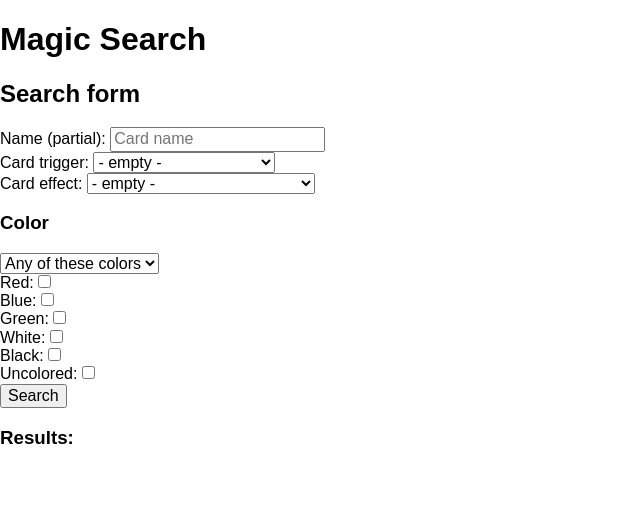
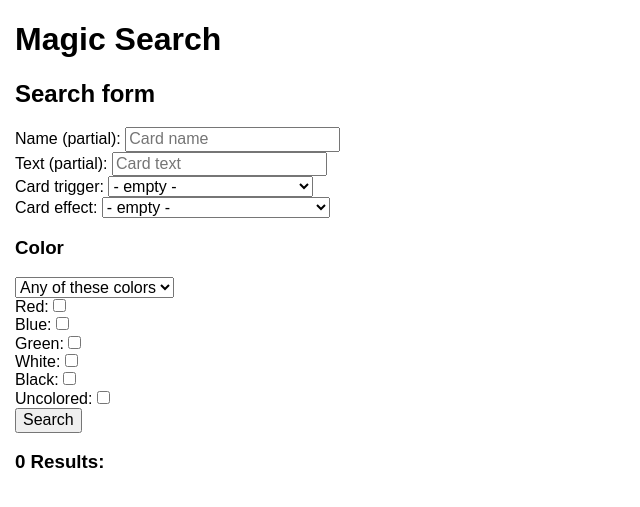
Before and after one commit to jmaister/magicserach, a Flask app: page /search in a window 1280 px wide. Shown: the top 507 px of the page, without its empty margins (0-640 px from the left). Run offline with Flask 2, Linux system fonts and the light colour scheme; data that the repository does not hold is empty; some libraries are stand-ins or nearby versions.

Commit message:
Add labels to card page. Add text search.

```diff
--- a/app.py
+++ b/app.py
@@ -32,6 +32,9 @@ def get_search():
         if 'cardname' in request.form and request.form['cardname'] != "":
             sql += "AND lower(c.name) like lower(?) "
             params.append('%' + request.form['cardname'] + '%')
+        if 'text' in request.form and request.form['text'] != "":
+            sql += "AND lower(c.text) like lower(?) "
+            params.append('%' + request.form['text'] + '%')
         if 'trigger' in request.form and request.form['trigger'] != "":
             sql += "AND lower(cl.labels) like lower(?) "
             params.append('%' + request.form['trigger'] + '%')
--- a/rules.py
+++ b/rules.py
@@ -25,6 +25,8 @@ patterns = [
     {"label": "ON_DIE,1", "pattern": [{"LEMMA": "creature"}, {"LOWER": "you"}, {"LEMMA": "control"}, {"LEMMA": "die"}]},
     {"label": "ON_DIE,2", "pattern": [{"LEMMA": "whenever"}, {"OP": "?"}, {"OP": "?"}, {"LEMMA": "creature"}, {"LOWER": "you"}, {"LEMMA": "control"}, {"LEMMA": "die"}]},
 
+    {"label": "ON_CREATURE_ENTER,1", "pattern": [{"LEMMA": "whenever"}, {"LEMMA": "another"}, {"LEMMA": "creature"}, {"LEMMA": "enter"}, {"LEMMA": "the"}, {"LEMMA": "battlefield"}]},
+
     {"label": "DAMAGE_OWN", "pattern": [{"LEMMA": "deal"}, {"LIKE_NUM": True}, {"LEMMA": "damage"}, {"LEMMA": "to"}, {"LOWER": "you"}]},
     {"label": "DAMAGE_ALL", "pattern": [{"LEMMA": "deal"}, {"LIKE_NUM": True}, {"LEMMA": "damage"}, {"LEMMA": "to"}, {"LEMMA": "each"}, {"LEMMA": "player"}]},
     {"label": "DAMAGE_OPPONENT", "pattern": [{"LEMMA": "deal"}, {"LIKE_NUM": True}, {"LEMMA": "damage"}, {"LEMMA": "to"}, {"LOWER": "each"}, {"LEMMA": "opponent"}]},
@@ -40,6 +42,12 @@ patterns = [
     {"label": "SCRY_TOP", "pattern": [{"LEMMA": "look"}, {"LEMMA": "at"}, {"LEMMA": "the"}, {"LEMMA": "top"}, {"LIKE_NUM": True}, {"LEMMA": "card"}, {"LEMMA": "of"}, {"LOWER": "your"}, {"LEMMA": "library"}]},
 
     {"label": "DEVOTION_RED", "pattern": [{"LOWER": "your"}, {"LEMMA": "devotion"}, {"LEMMA": "to"}, {"LEMMA": "red"}]},
+    {"label": "DEVOTION_BLACK", "pattern": [{"LOWER": "your"}, {"LEMMA": "devotion"}, {"LEMMA": "to"}, {"LEMMA": "black"}]},
+    {"label": "DEVOTION_BLUE", "pattern": [{"LOWER": "your"}, {"LEMMA": "devotion"}, {"LEMMA": "to"}, {"LEMMA": "blue"}]},
+    {"label": "DEVOTION_WHITE", "pattern": [{"LOWER": "your"}, {"LEMMA": "devotion"}, {"LEMMA": "to"}, {"LEMMA": "white"}]},
+    {"label": "DEVOTION_GREEN", "pattern": [{"LOWER": "your"}, {"LEMMA": "devotion"}, {"LEMMA": "to"}, {"LEMMA": "green"}]},
+    # TODO: devotion to more than one color
+    # TODO: remove "devotion" explanation
 
     {"label": "CREATE_TOKEN,1", "pattern": [{"LEMMA": "create"}, {"LEMMA": "a"}, {"LIKE_NUM": True}, {"OP": "?"}, {"OP": "?"}, {"OP": "?"}, {"OP": "?"}, {"LEMMA": "creature"}, {"LEMMA": "token"}]},
     {"label": "CREATE_TOKEN,2", "pattern": [{"LEMMA": "create"}, {"LIKE_NUM": True}, {"LIKE_NUM": True}, {"OP": "?"}, {"OP": "?"}, {"OP": "?"}, {"OP": "?"}, {"LEMMA": "creature"}, {"LEMMA": "token"}]},
@@ -49,6 +57,12 @@ patterns = [
     {"label": "CREATE_FOOD_TOKEN,3", "pattern": [{"LEMMA": "create"}, {"LIKE_NUM": True}, {"LOWER": "food"}, {"LEMMA": "token"}]},
 
     {"label": "GRAVEYARD_TO_LIBRARY", "pattern": [{"LEMMA": "from"}, {"LOWER": "your"}, {"LEMMA": "graveyard"}, {"LEMMA": "on"}, {"LEMMA": "top"}, {"LEMMA": "of"}, {"LOWER": "your"}, {"LEMMA": "library"},]},
+
+    {"label": "RIOT", "pattern": [{"LEMMA": "riot"}]},
+    {"label": "FLYING", "pattern": [{"LOWER": "flying"}]},
+    {"label": "FLASH", "pattern": [{"LOWER": "flash"}]},
+
+    {"label": "ENTERS_TAPPED", "pattern": [{"ORTH": "/name/"}, {"LEMMA": "enters"}, {"LEMMA": "the"}, {"LEMMA": "battlefield"}, {"LEMMA": "tap"}]},
 ]
 
 def get_labels():
@@ -205,6 +219,7 @@ def analize(app, conn, uuid):
     cur = conn.cursor()
     cur.execute("SELECT * FROM cards WHERE uuid = ?", [uuid])
     cards = cur.fetchall()
+    card = cards[0]
 
     # Disable 'ner' to remove default Named-Entity Recognition
     nlp = spacy.load('en_core_web_sm', disable=['ner'])
@@ -212,33 +227,36 @@ def analize(app, conn, uuid):
     ruler.add_patterns(patterns)
     nlp.add_pipe(ruler)
 
-    results = []
-    for card in cards:
-        name = card['name']
-        t = card['text']
-        t = t.replace(name, '/name/')
-        doc = nlp(t)
 
-        tokens = []
-        for token in doc:
-            # app.logger.info("token: [%s]", token)
-            # https://spacy.io/api/token#attributes
-            token = {
-                "text": token.text,
-                "lemma": token.lemma_,
-                "norm": token.norm_,
-                "lower": token.lower_,
-                "like_num": token.like_num,
-                "pos": token.pos_,
-                "dep": token.dep_,
-                "ent_type": clean_label(token.ent_type_),
+    name = card['name']
+    t = card['text']
+    t = t.replace(name, '/name/')
+    doc = nlp(t)
+    for k in card.keys():
+        app.logger.info("card: [%s][%s]", k, card[k])
 
-            }
-            tokens.append(token)
+    labels = set([clean_label(ent.label_) for ent in doc.ents])
+    labelsStr = ', '.join(str(e) for e in labels)
 
-        results.append({
-            "card": card,
-            "doc": tokens
-        })
+    tokens = []
+    for token in doc:
+        # app.logger.info("token: [%s]", token)
+        # https://spacy.io/api/token#attributes
+        token = {
+            "text": token.text,
+            "lemma": token.lemma_,
+            "norm": token.norm_,
+            "lower": token.lower_,
+            "like_num": token.like_num,
+            "pos": token.pos_,
+            "dep": token.dep_,
+            "ent_type": clean_label(token.ent_type_),
 
-    return results
+        }
+        tokens.append(token)
+
+    return {
+        "card": card,
+        "doc": tokens,
+        "labels": labelsStr
+    }
--- a/static/css/main.css
+++ b/static/css/main.css
@@ -1,3 +1,9 @@
+
+
+body {
+    margin-left: 15px;
+    margin-right: 15px;
+}
 
 .icon {
     height: 15px;
@@ -31,8 +37,7 @@
 
 .words .word {
     border: 1px black solid;
-    border-radius: 5px;
-    padding: 3px;
+    padding: 5px;
 }
 
 .words .word .field {
--- a/templates/base.html
+++ b/templates/base.html
@@ -4,7 +4,7 @@
     <meta charset="UTF-8">
     <meta name="viewport" content="width=device-width, initial-scale=1.0">
     <meta http-equiv="X-UA-Compatible" content="ie=edge">
-    <title>Magic Search</title>
+    <title>Magic Deep Search</title>
 
     <link rel="stylesheet" href="https://unpkg.com/purecss@1.0.1/build/pure-min.css" integrity="sha384-oAOxQR6DkCoMliIh8yFnu25d7Eq/PHS21PClpwjOTeU2jRSq11vu66rf90/cZr47" crossorigin="anonymous">
     <link rel="stylesheet" href="/css/main.css">
--- a/templates/search.html
+++ b/templates/search.html
@@ -6,6 +6,7 @@
     <h2>Search form</h2>
     <form method="POST" action="/search" >
       <div>Name (partial): <input name="cardname" placeholder="Card name" value="{{ request.form['cardname'] }}" /> </div>
+      <div>Text (partial): <input name="text" placeholder="Card text" value="{{ request.form['text'] }}" /> </div>
       <div>Card trigger:
         <select name="trigger">
           <option value="" {% if request.form['trigger'] == '' %} selected="selected"{% endif %}> - empty -</option>
@@ -40,7 +41,7 @@
       <button type="submit">Search</button>
     </form>
 
-    <h3>{{rows.length}} Results:</h3>
+    <h3>{{rows|length}} Results:</h3>
     {% for row in rows %}
     <div class="pure-g result-card" id="{{row['uuid']}}">
       <div class="pure-u-2-5 cardname">
```
Also changed, not shown: templates/analysis.html (+16 -6 lines).
